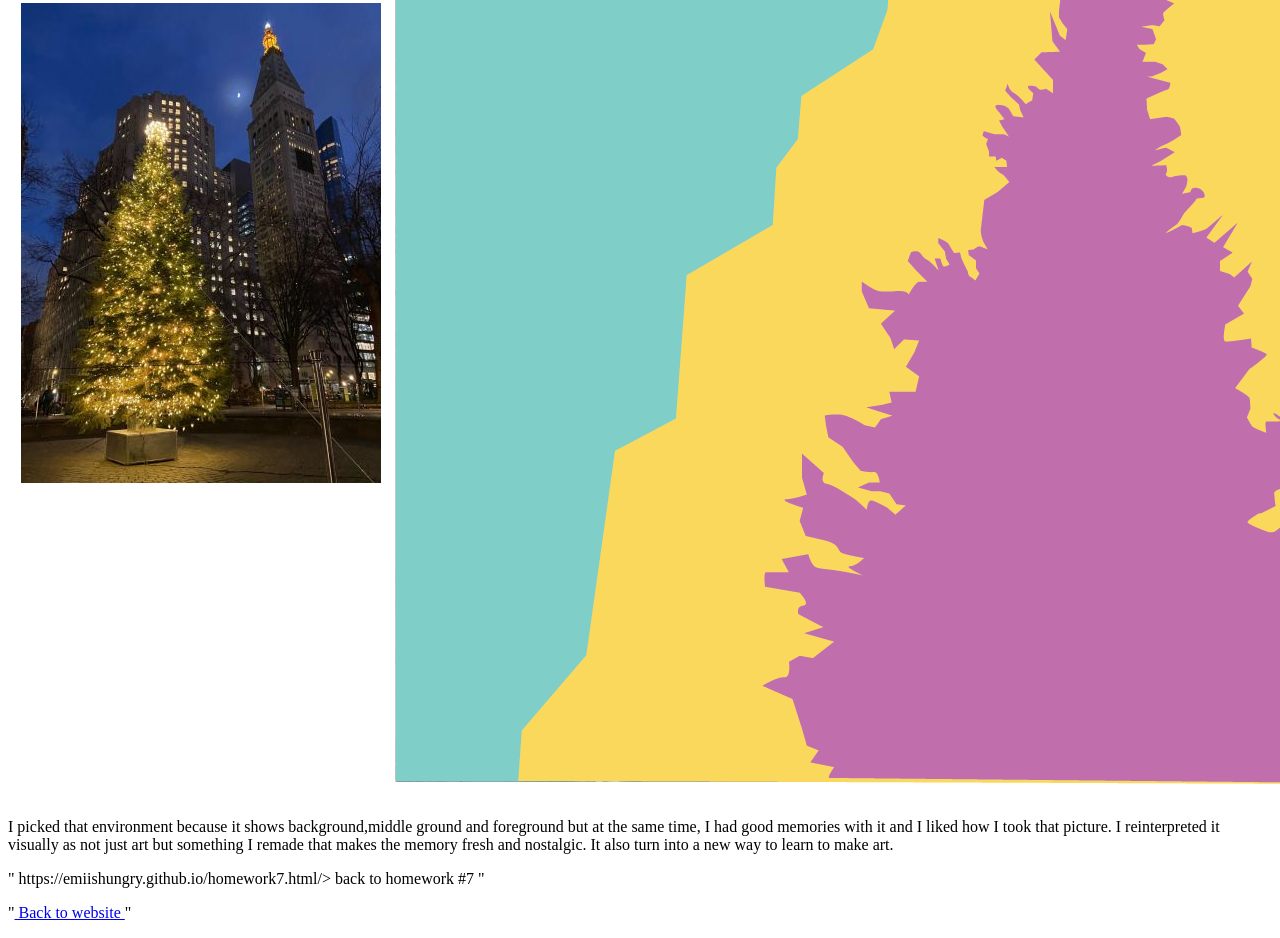
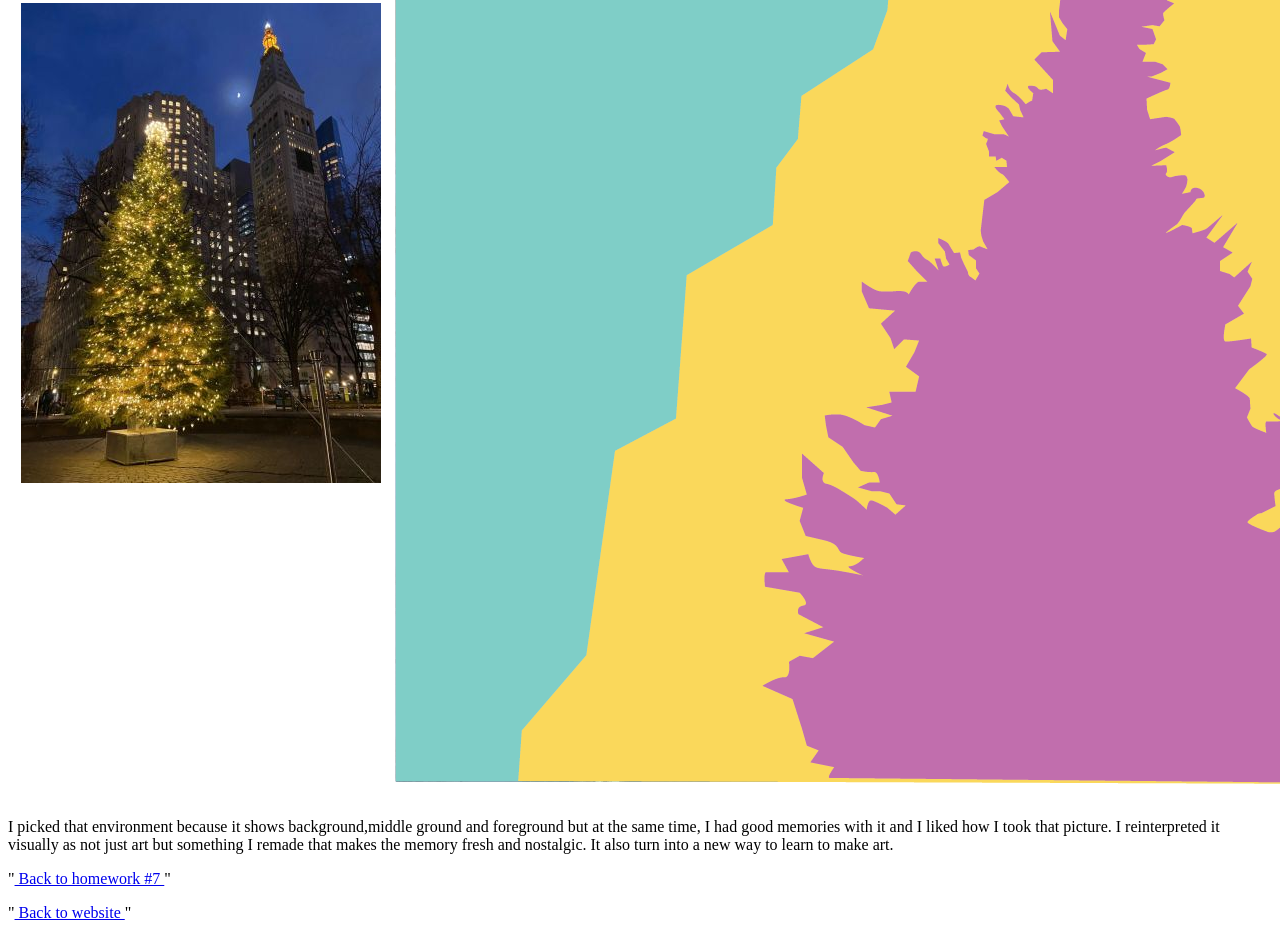
Before and after one commit to EmiIsHungry/illustrratedevironment.html, a plain HTML site: page index.html in a window 1280 px wide. Shown: the part 415-1353 px from the top of the page. Drawn offline with Linux system fonts and the light colour scheme.

Commit message:
Update index.html

```diff
--- a/index.html
+++ b/index.html
@@ -17,7 +17,7 @@
     </tr>
     </table>
     <p> I picked that environment because it shows background,middle ground and foreground but at the same time, I had good memories with it and I liked how I took that picture. I reinterpreted it visually as not just art but something I remade that makes the memory fresh and nostalgic. It also turn into a new way to learn to make art. </p>
-    <p> " https://emiishungry.github.io/homework7.html/> back to homework #7 </a>" </p>
+    <p> "<a href= https://emiishungry.github.io/homework7.html/> Back to homework #7 </a>" </p>
     <p> "<a href= https://emiishungry.github.io/medpl150/> Back to website </a>"</p>
   </body>
 </html>
```
